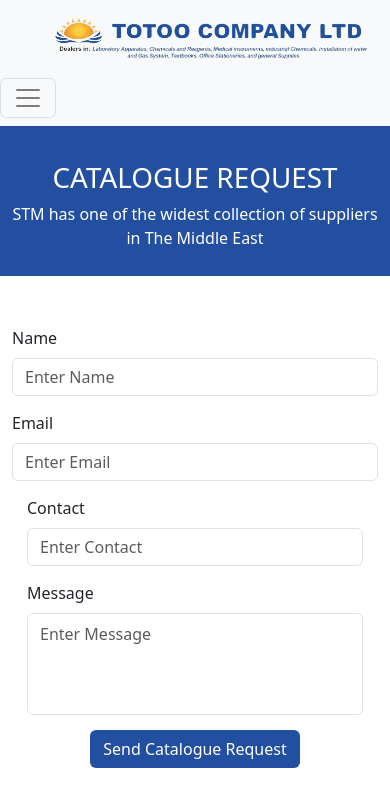
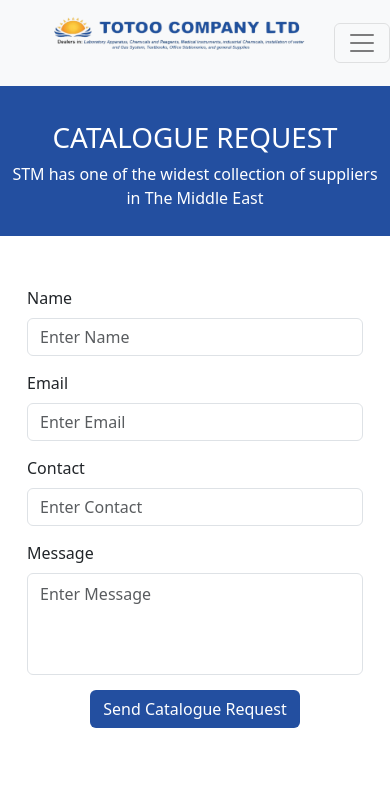
Before and after one commit to MKainatDev/tech-code, an Angular app: page /cataloguerequest in a window 390 px wide. Shown: the top 806 px of the page. Built offline with nearby package versions, Linux system fonts and the light colour scheme.

Commit message:
tech code

```diff
--- a/src/app/app.component.css
+++ b/src/app/app.component.css
@@ -17,7 +17,7 @@
 
   @media (max-width: 768px) {
     .logo{
-        height: 50px;
+        height: 40px;
     }
     .navbar-nav .nav-link{
       padding-left: 20px;
--- a/src/app/app.component.html
+++ b/src/app/app.component.html
@@ -1,6 +1,6 @@
 
 <nav class="navbar navbar-expand-lg navbar-light" style="background-color: #F8F9FA;">
-  <a class="navbar-brand" href="#"> <img src="assets/image/logo.jpg" class="logo" alt="Logo"> <!-- Adjust height as needed -->
+  <a class="navbar-brand" href="#"> <img src="assets/image/logo.jpg" class="logo" alt="Logo">
   </a>
   <button class="navbar-toggler" type="button" data-toggle="collapse" data-target="#navbarSupportedContent" aria-controls="navbarSupportedContent" aria-expanded="false" aria-label="Toggle navigation">
     <span class="navbar-toggler-icon"></span>
--- a/src/app/cataloguerequest/cataloguerequest.component.css
+++ b/src/app/cataloguerequest/cataloguerequest.component.css
@@ -2,14 +2,13 @@
 @media(max-width: 576px){
     .form-group{
         margin-bottom: 15px;
-        justify-content: center;
-        align-items:self-end
+
     }
 }
 @media (min-width: 1200px) {
     .form-container {
         max-width: 1140px;
-        padding-left: 260px;
+        padding-left: 280px;
         padding-right: 100px;
     }
 }
--- a/src/app/cataloguerequest/cataloguerequest.component.html
+++ b/src/app/cataloguerequest/cataloguerequest.component.html
@@ -13,11 +13,12 @@
         </div>
     </div>
 </div>
+
 <div class="container ">
   <div class="form-container">
 
       <form #regdata="ngForm"(ngSend)="send(regdata)">
-            <div class="form-row" >
+          <div class="form-row" style="width: 100%; padding-left: 15px; padding-right: 5px;">
             <div class="form-group col-12 col-md-6">
               <label for="inputName">Name</label>
               <input type="text" class="form-control" id="inputName" placeholder="Enter Name" name="name" required ngModel #name="ngModel">
@@ -27,7 +28,7 @@
             </div>
             <div class="form-group col-12 col-md-6">
              <label for="inputEmail">Email</label>
-                <input type="text" class="form-control" id="inputEmail" placeholder="Enter Email" name="email" required ngModel #email="ngModel">
+              <input type="text"  class="form-control" id="inputEmail" placeholder="Enter Email" name="email" required ngModel #email="ngModel">
               <span *ngIf="email.touched &&!email.valid" style="color: red;">
                 *Email is required
              </span>
@@ -42,7 +43,7 @@
           </div>
           <div class="form-group col-12">
             <label for="inputMessage">Message</label>
-              <input type="text" style="padding-bottom: 80px; padding-top: 20px;"   class="form-control" id="inputMessage" placeholder="Enter Message" name="message" required ngModel #message="ngModel">
+            <input type="text" style="padding-bottom: 80px; padding-top: 20px; "   class="form-control" id="inputMessage" placeholder="Enter Message" name="message" required ngModel #message="ngModel">
             <span *ngIf="message.touched && !message.valid" style="color: red;">
               *Message is required
            </span>
--- a/src/app/connectus/connectus.component.html
+++ /dev/null
@@ -1 +0,0 @@
-<p>connectus works!</p>
--- a/src/app/home/home.component.css
+++ b/src/app/home/home.component.css
@@ -26,7 +26,7 @@
 
   @media (max-width: 768px) {
     .logo{
-        height: 50px;
+        height: 40px;
     }
     .navbar-nav .nav-link{
       padding-left: 20px;
```
Also changed, not shown: src/app/connectus/connectus.component.ts (deleted, +0 -12 lines), src/app/connectus/connectus.component.css (deleted), 1 other file (tests, documents, lock files or other folders). Lines whose indentation alone changed are shown as unchanged.
